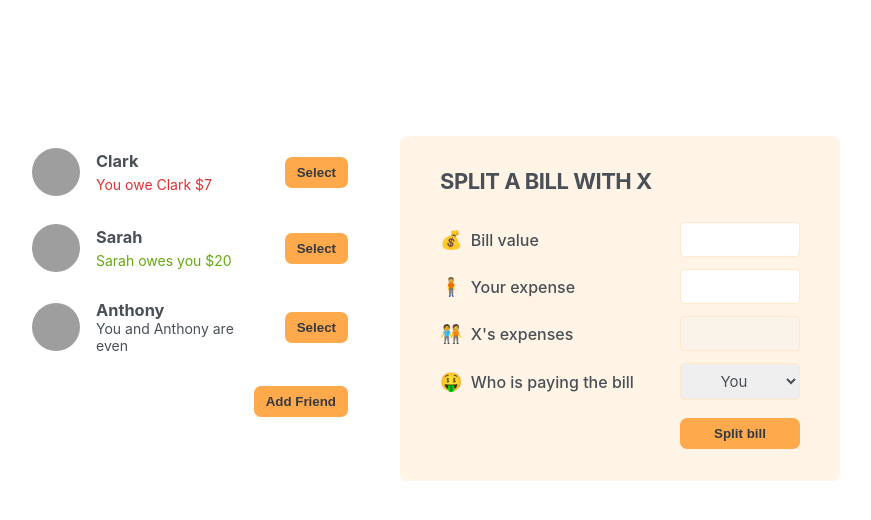
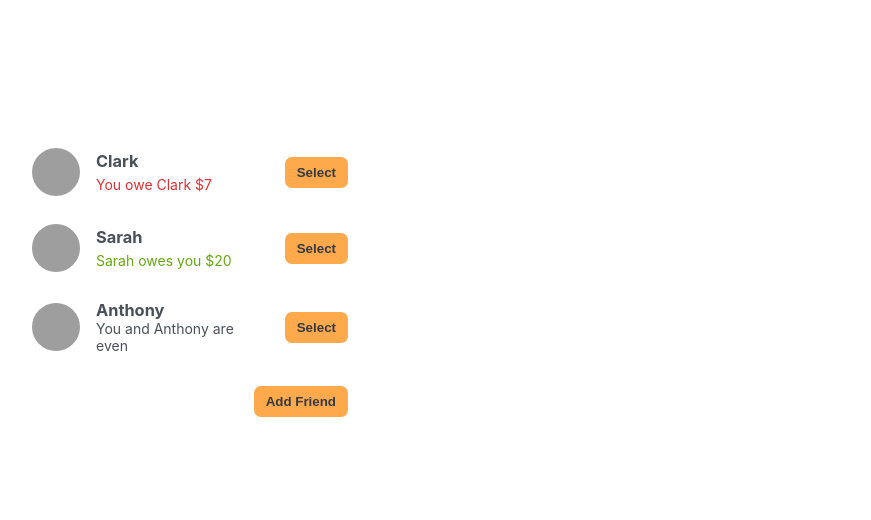
Before and after one commit to Samuel-Omobuwa/EAT-N-SPLIT-APP, a React (Vite) app: page / in a window 1280 px wide. Shown: the top 520 px of the page, without its empty margins (210-1081 px from the left). Built offline with nearby package versions, Linux system fonts and the light colour scheme; grey boxes are pictures that could not be loaded.

Commit message:
split bill form added

```diff
--- a/src/App.jsx
+++ b/src/App.jsx
@@ -32,6 +32,7 @@ function Button({ onaddFriendForm, children }) {
 export default function App() {
   const [show, setShow] = useState(false);
   const [newFriends, setNewFriends] = useState(initialFriends);
+  const [friendSelected, setFriendSelected] = useState(null);
 
   function handleShowForm() {
     setShow((show) => !show);
@@ -43,42 +44,53 @@ export default function App() {
     setShow(false);
   }
 
+  function handleSelection(friend) {
+    // setFriendSelected(friend);
+    setFriendSelected((cur) => (cur?.id === friend.id ? null : friend));
+    setShow(false);
+  }
+
   return (
     <div className="app">
       <div className="sidebar">
-        <FriendsList newFriends={newFriends} />
+        <FriendsList
+          newFriends={newFriends}
+          onSelection={handleSelection}
+          friendSelected={friendSelected}
+        />
+
         {show && <FormAddFriend onaddFriend={handleAddFriend} />}
+
         <Button onaddFriendForm={handleShowForm}>
           {!show ? "Add Friend" : "Close"}
         </Button>
       </div>
 
-      <FormSplitBill />
+      {friendSelected && <FormSplitBill friendSelected={friendSelected} />}
     </div>
   );
 }
 
-function FriendsList({ newFriends }) {
-  if (newFriends.length >= 7) {
-    return (
-      <>
-        {" "}
-        <div>Max number of users is 7</div>
-        <Button disabled> add Friend </Button>
-      </>
-    );
-  }
-
+function FriendsList({ newFriends, onSelection, friendSelected }) {
   return (
     <ul>
       {newFriends.map((friend) => {
-        return <Friend friend={friend} key={friend.id} />;
+        return (
+          <Friend
+            friend={friend}
+            key={friend.id}
+            onSelection={onSelection}
+            friendSelected={friendSelected}
+          />
+        );
       })}
     </ul>
   );
 }
 
-function Friend({ friend }) {
+function Friend({ friend, onSelection, friendSelected }) {
+  const isSelected = friendSelected?.id === friend.id;
+
   return (
     <li>
       <img src={friend.image} alt={friend.name} />
@@ -96,7 +108,9 @@ function Friend({ friend }) {
         </p>
       )}
 
-      <Button>Select</Button>
+      <button className="button" onClick={() => onSelection(friend)}>
+        {isSelected ? "Close" : "Select"}
+      </button>
     </li>
   );
 }
@@ -143,20 +157,46 @@ function FormAddFriend({ onaddFriend }) {
   );
 }
 
-function FormSplitBill() {
+function FormSplitBill({ friendSelected }) {
+  const [bill, setBill] = useState("");
+  const [paidByUser, setPaidByUser] = useState("");
+  const paidByFriend = bill ? bill - paidByUser : '';
+  const [whoIsPaying, setWhoIsPaying] = useState("user");
+
+  function handleSubmit (e) {
+    e.preventDefault()
+
+    if (!bill || !paidByUser) return;
+  }
+
   return (
-    <form className="form-split-bill">
-      <h2>Split a bill with X </h2>
+    <form className="form-split-bill" onSubmit={handleSubmit}>
+      <h2>Split a bill with {friendSelected.name} </h2>
       <label> 💰 Bill value</label>
-      <input type="text" />
+      <input
+        type="text"
+        value={bill}
+        onChange={(e) => setBill(Number(e.target.value))}
+      />
       <label>🧍 Your expense</label>
-      <input type="text" />
-      <label> 🧑‍🤝‍🧑 X's expenses </label>
-      <input type="text" disabled />
+      <input
+        type="text"
+        value={paidByUser}
+        onChange={(e) => setPaidByUser(Number(e.target.value)) > bill ? paidByUser: Number(e.target.value)}
+      />
+
+      <label> 🧑‍🤝‍🧑 {friendSelected.name}'s expenses </label>
+      <input type="text" value={paidByFriend} />
+
       <label> 🤑 Who is paying the bill </label>
-      <select name="" id="">
+      <select
+        name=""
+        id=""
+        value={whoIsPaying}
+        onChange={(e) => setWhoIsPaying(e.target.value)}
+      >
         <option value="user">You</option>
-        <option value="friend">X</option>
+        <option value="friend">{friendSelected.name}</option>
       </select>
       <Button>Split bill</Button>
     </form>
```
